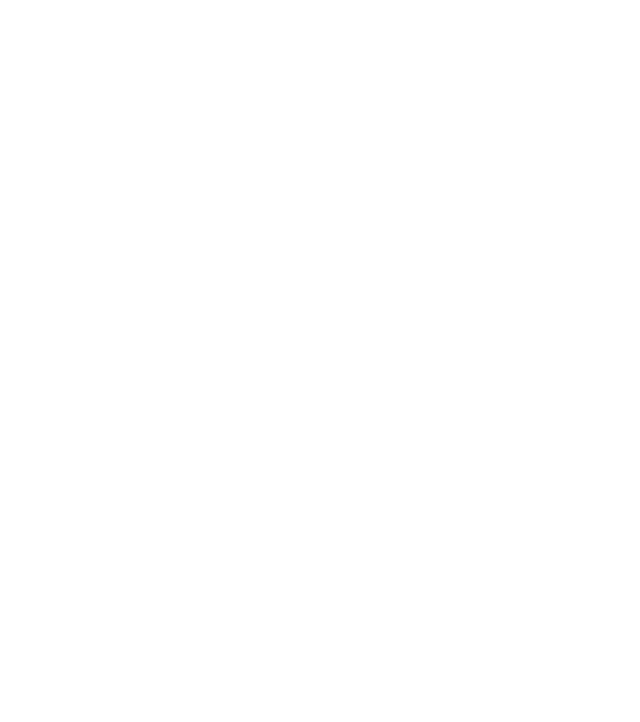
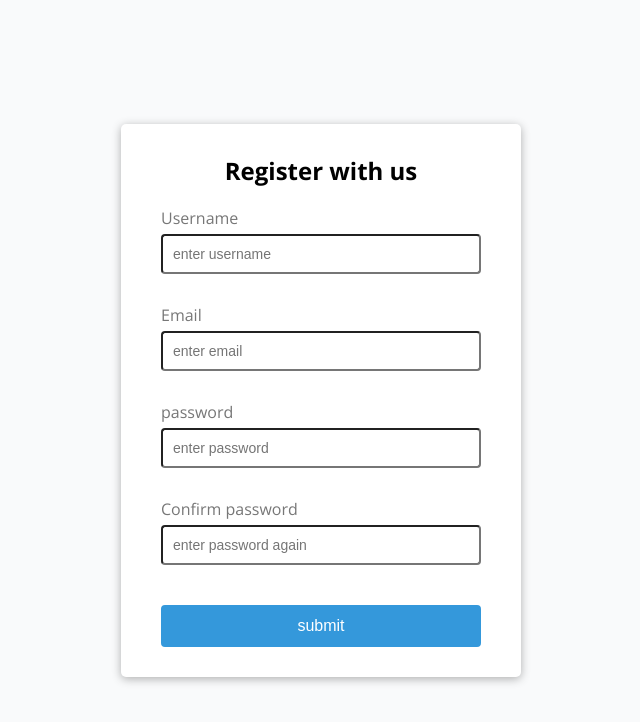
Before and after one commit to princewritecode/form-validation, a plain HTML site: page index.html in a window 1280 px wide. Shown: the whole page, without its empty margins (319-959 px from the left). Drawn offline with nearby package versions, Linux system fonts and the light colour scheme.

Commit message:
form validation with email validation to be added

```diff
--- a/index.html
+++ b/index.html
@@ -6,12 +6,35 @@
     <meta name="viewport" content="width=device-width, initial-scale=1.0">
     <title>Form validator</title>
     <link rel="stylesheet" href="style.css">
+
+
 </head>
 
 <body>
     <div class="container">
         <form id="form" class="form">
-
+            <h2>Register with us</h2>
+            <div class="form-control">
+                <label for="username">Username</label>
+                <input type="text" id="username" placeholder="enter username">
+                <small>Error message</small>
+            </div>
+            <div class="form-control">
+                <label for="email">Email</label>
+                <input type="text" id="email" placeholder="enter email">
+                <small>Error message</small>
+            </div>
+            <div class="form-control">
+                <label for="password">password</label>
+                <input type="password" id="password" placeholder="enter password">
+                <small>Error message</small>
+            </div>
+            <div class="form-control">
+                <label for="confirm-password">Confirm password</label>
+                <input type="password" id="confirm-password" placeholder="enter password again">
+                <small>Error message</small>
+            </div>
+            <button id="button" type="submit">submit</button>
         </form>
     </div>
     <script src="script.js"></script>
--- a/script.js
+++ b/script.js
@@ -0,0 +1,70 @@
+// const userNameInput = document.getElementById('username');
+// const userEmail = document.getElementById('email');
+// const userPassword = document.getElementById('password');
+// const confirmPassword = document.getElementById('confirm-password');
+// document.getElementById('button').addEventListener('click', function (e)
+// {
+//     e.preventDefault();
+//     if (userNameInput.value === "" && userPassword.value === '' && confirmPassword.value === '' && userEmail.value === '')
+//     {
+//         for (let i of document.getElementsByClassName('form-control'))
+//         {
+//             i.classList.add('error');
+//         };
+//     }
+// });
+const form = document.getElementById('form');
+const userNameInput = document.getElementById('username');
+const userEmail = document.getElementById('email');
+const userPassword = document.getElementById('password');
+const confirmPassword = document.getElementById('confirm-password');
+function showError(input, message)
+{
+    const formControl = input.parentElement;
+    formControl.className = 'form-control error';
+    const small = formControl.querySelector('small');
+    small.innerText = message;
+}
+//function show success outline
+function showSuccess(input)
+{
+    const formControl = input.parentElement;
+    formControl.className = 'form-control success';
+}
+form.addEventListener('submit', function (e)
+{
+    e.preventDefault();
+    if (userNameInput.value == '')
+    {
+        showError(userNameInput, 'username is required');
+    }
+    else
+    {
+        showSuccess(userNameInput);
+    }
+
+    if (userPassword.value == '')
+    {
+        showError(userPassword, 'username is required');
+    }
+    else
+    {
+        showSuccess(userPassword);
+    }
+    if (userEmail.value == '')
+    {
+        showError(userEmail, 'username is required');
+    }
+    else
+    {
+        showSuccess(userEmail);
+    }
+    if (confirmPassword.value == '')
+    {
+        showError(confirmPassword, 'username is required');
+    }
+    else
+    {
+        showSuccess(confirmPassword);
+    }
+});
--- a/style.css
+++ b/style.css
@@ -0,0 +1,88 @@
+@import url("https://fonts.googleapis.com/css2?family=Open+Sans:ital,wght@0,300..800;1,300..800&display=swap");
+
+:root {
+  --success-color: #2ecc71;
+  --error-color: #e74c3c;
+}
+
+* {
+  box-sizing: border-box;
+}
+
+body {
+  background-color: #f9fafb;
+  font-family: "Open Sans", sans-serif;
+  display: flex;
+  align-items: center;
+  justify-content: center;
+  min-height: 100vh;
+  margin: 0;
+}
+
+.container {
+  background-color: white;
+  border-radius: 5px;
+  box-shadow: 0 2px 10px rgba(0, 0, 0, 0.3);
+  width: 400px;
+}
+h2 {
+  text-align: center;
+  margin: 0 0 20px;
+}
+.form {
+  padding: 30px 40px;
+}
+.form-control {
+  margin-bottom: 10px;
+  padding-bottom: 20px;
+  position: relative;
+}
+.form-control label {
+  color: #777;
+  display: block;
+  margin-bottom: 5px;
+}
+.form-control input {
+  border: 2px sold #f0f0f0;
+  border-radius: 4px;
+  display: block;
+  width: 100%;
+  padding: 10px;
+  font-size: 14px;
+}
+.form-control input:focus {
+  outline: 0;
+  border-color: #777;
+}
+
+.form-control.success input {
+  border-color: var(--success-color);
+}
+.form-control.error input {
+  border-color: var(--error-color);
+}
+
+.form-control small {
+  color: var(--error-color);
+  position: absolute;
+  left: 0;
+  bottom: 0;
+  visibility: hidden;
+}
+
+.form-control.error small {
+  visibility: visible;
+}
+
+.form button {
+  cursor: pointer;
+  background-color: #3498db;
+  border: 2px solid #3498db;
+  border-radius: 4px;
+  color: white;
+  display: block;
+  font-size: 16px;
+  padding: 10px;
+  margin-top: 20px;
+  width: 100%;
+}
```
